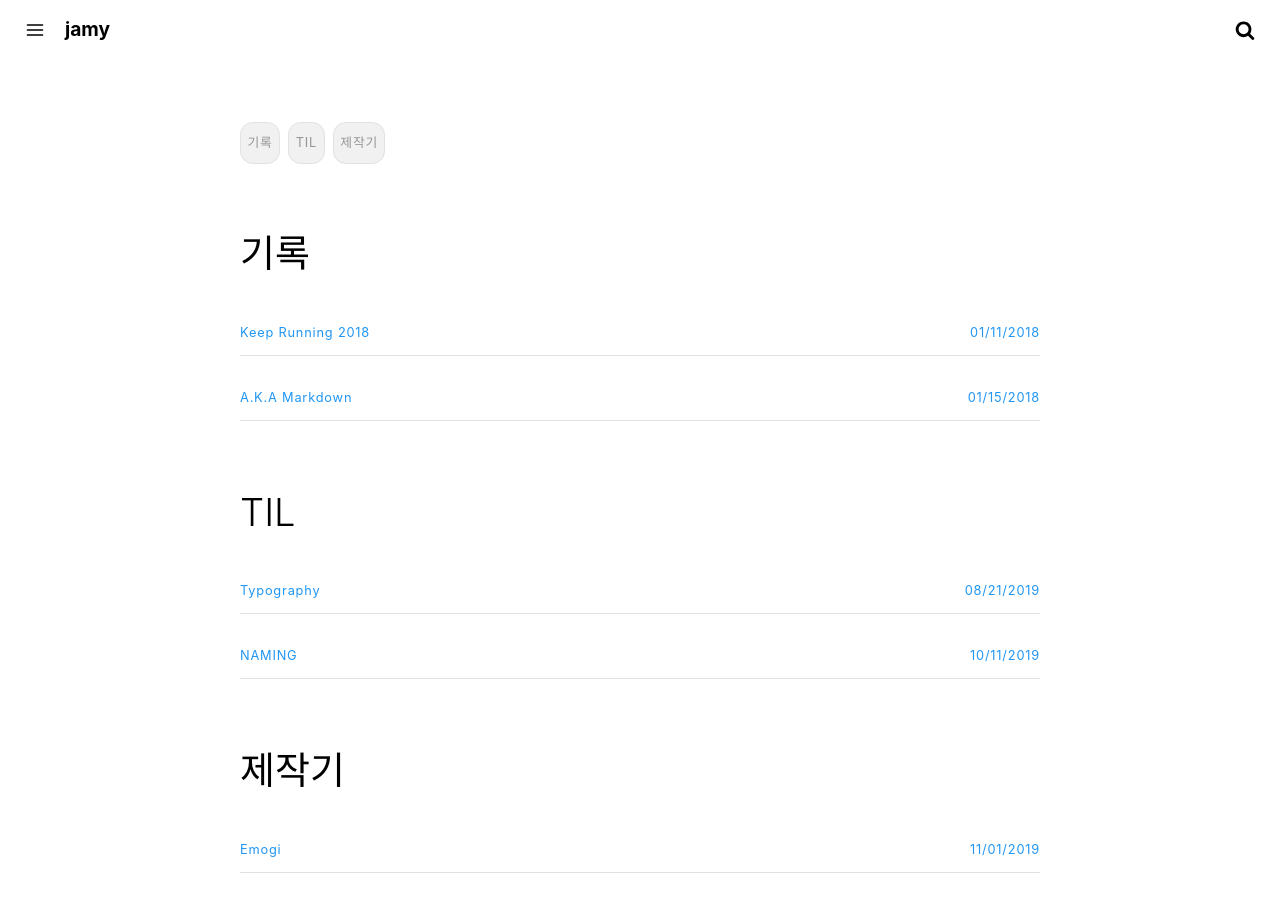
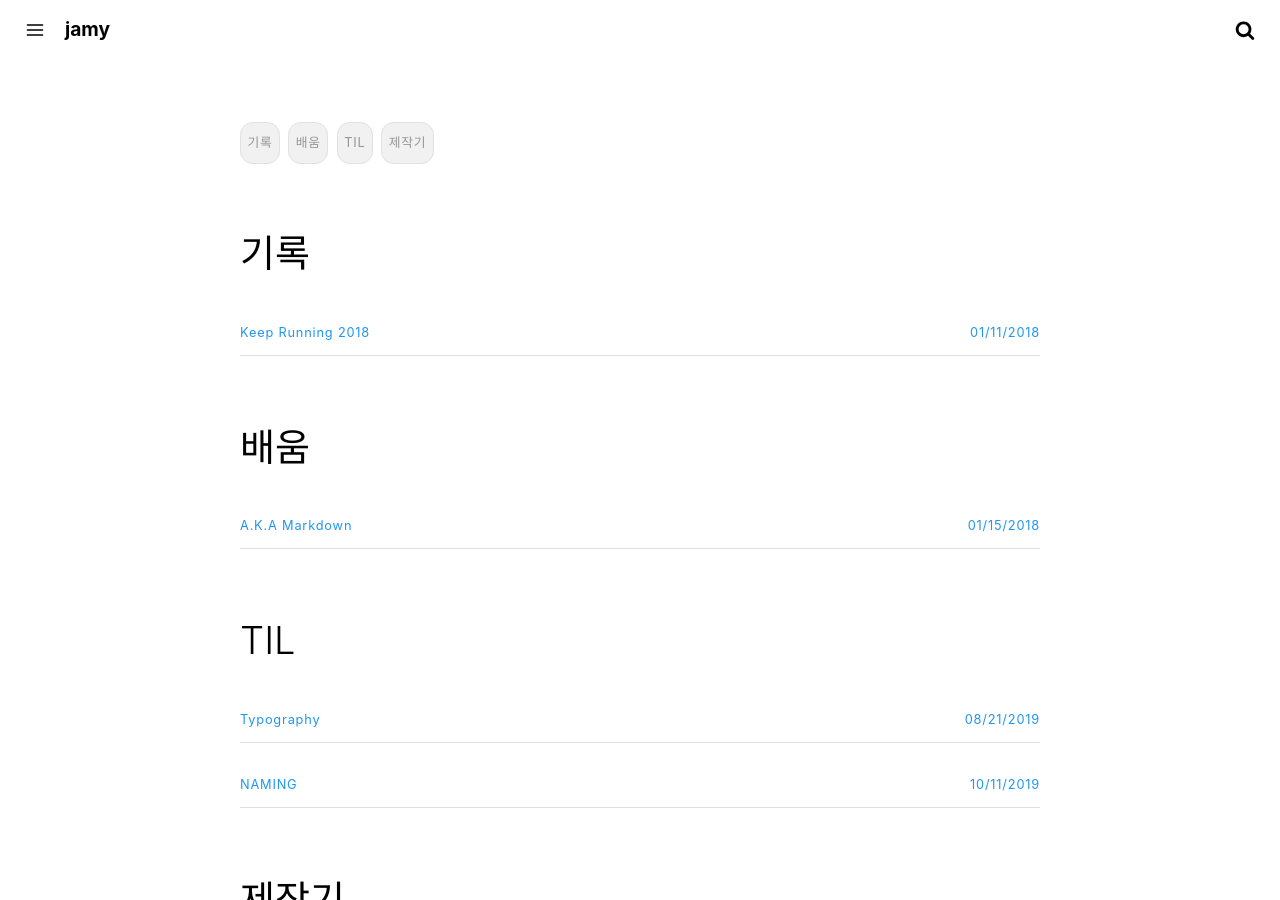
Before and after one commit to crazyjamy/crazyjamy.github.io, a Jekyll site: the page built from tags.html, in a window 1280 px wide and 900 px high. Built offline with Jekyll 4.4.1, drawn with Linux system fonts in a browser that asks for light colours.

Commit message:
Update 2018-01-15-markdown.md

```diff
--- a/_posts/2018-01-15-markdown.md
+++ b/_posts/2018-01-15-markdown.md
@@ -4,9 +4,9 @@ title: "A.K.A Markdown"
 date: 2018-01-15 19:00:00
 image: 'https://user-images.githubusercontent.com/29529125/34928119-c27999f2-f9fe-11e7-8294-b0dedb0e29e2.jpg'
 description: 마크다운에 관하여
-category: '기록'
+category: '배움'
 tags:
-- 기록
+- 배움
 twitter_text: 마크다운에 관하여
 introduction: 마크다운에 관하여
 ---
```
